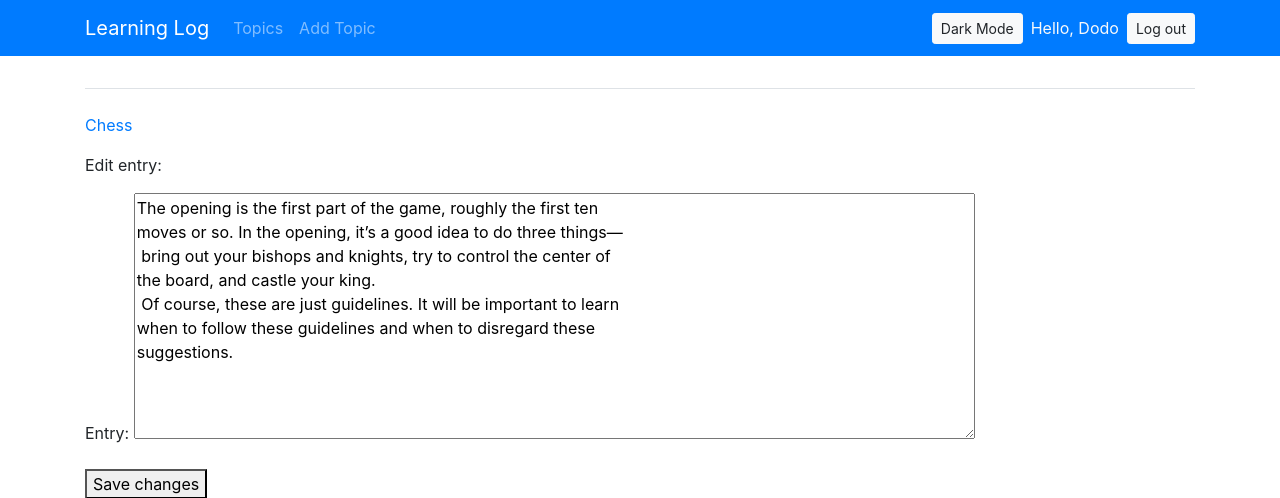
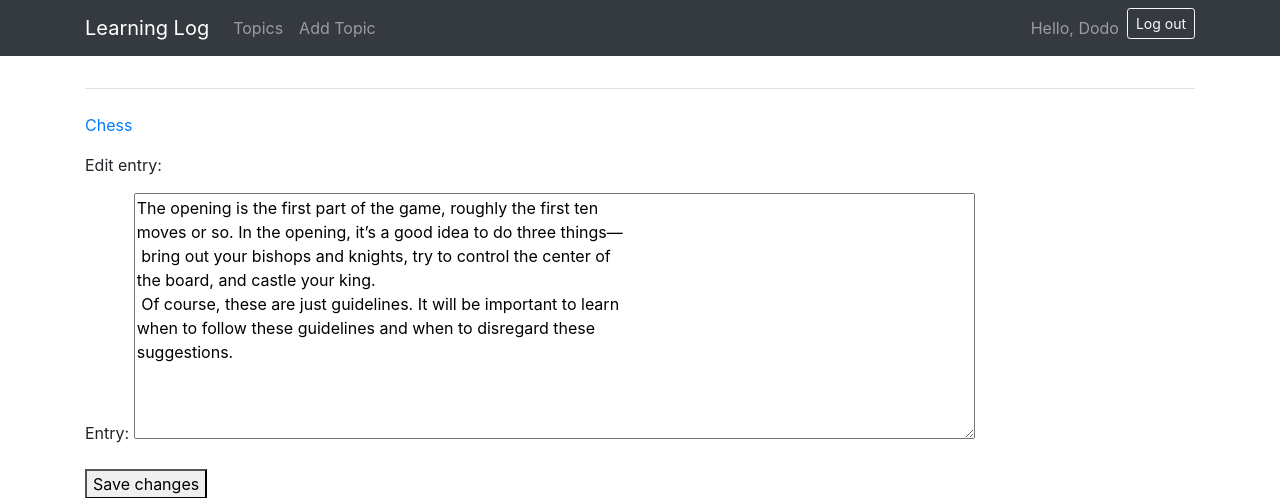
Before and after one commit to Dodo-tech001/learning-tracker, a Django app: page /edit_entry/1/ in a window 1280 px wide. Shown: the top 498 px of the page. Run offline with Django 5.2, Linux system fonts and the light colour scheme; a user stored in the database is signed in; data comes from the database, SQL or seed files in the repository; some libraries are stand-ins or nearby versions.

Commit message:
Added new theme

```diff
--- a/learning_logs/templates/learning_logs/base.html
+++ b/learning_logs/templates/learning_logs/base.html
@@ -9,6 +9,7 @@
   {% bootstrap_javascript jquery='full' %}
 
   <style>
+    /* Dark mode styles */
     body.dark-mode {
       background-color: #121212;
       color: #e0e0e0;
@@ -18,25 +19,35 @@
       background-color: #1f1f1f !important;
     }
 
-    .dark-mode .navbar-text,
-    .dark-mode .nav-link {
+    .dark-mode .container,
+    .dark-mode .card,
+    .dark-mode .form-control {
+      background-color: #1e1e1e !important;
+      color: #e0e0e0;
+    }
+
+    .dark-mode a,
+    .dark-mode .nav-link,
+    .dark-mode .navbar-text {
       color: #e0e0e0 !important;
     }
 
-    .dark-mode .btn-light {
-      background-color: #333 !important;
-      color: #fff !important;
-      border: 1px solid #555;
+    .dark-mode .btn {
+      background-color: #444;
+      color: white;
+      border: none;
     }
 
-    .dark-mode .border-bottom {
-      border-color: #444 !important;
+    .dark-mode input,
+    .dark-mode textarea {
+      background-color: #2c2c2c;
+      color: white;
+      border: 1px solid #555;
     }
   </style>
 </head>
 <body>
-  <!-- Navbar -->
-  <nav class="navbar navbar-expand-md navbar-dark bg-primary mb-4">
+  <nav class="navbar navbar-expand-md navbar-dark bg-dark mb-4">
     <div class="container">
       <a class="navbar-brand" href="{% url 'learning_logs:index' %}">Learning Log</a>
       <button class="navbar-toggler" type="button" data-toggle="collapse" data-target="#navbarContent"
@@ -56,20 +67,15 @@
           {% endif %}
         </ul>
 
-        <ul class="navbar-nav ml-auto align-items-center">
-          <!-- 🌙 Dark Mode Toggle -->
-          <li class="nav-item mr-2">
-            <button id="darkModeToggle" class="btn btn-sm btn-light">Dark Mode</button>
-          </li>
-
+        <ul class="navbar-nav ml-auto">
           {% if user.is_authenticated %}
             <li class="nav-item">
-              <span class="navbar-text text-light">Hello, {{ user.username }}</span>
+              <span class="navbar-text">Hello, {{ user.username }}</span>
             </li>
-            <li class="nav-item">
-              <form action="{% url 'users:logout' %}" method="post" class="form-inline ml-2">
+            <li class="nav-item ml-2">
+              <form action="{% url 'users:logout' %}" method="post" class="form-inline">
                 {% csrf_token %}
-                <button type="submit" class="btn btn-sm btn-light">Log out</button>
+                <button type="submit" class="btn btn-sm btn-outline-light">Log out</button>
               </form>
             </li>
           {% else %}
@@ -85,7 +91,6 @@
     </div>
   </nav>
 
-  <!-- Main Content -->
   <main role="main" class="container">
     <div class="pb-2 mb-4 border-bottom">
       {% block page_header %}{% endblock page_header %}
@@ -96,13 +101,10 @@
   </main>
 
   <script>
-    const toggleButton = document.getElementById('darkModeToggle');
-    const body = document.body;
-
-    toggleButton.addEventListener('click', () => {
-      body.classList.toggle('dark-mode');
-      toggleButton.textContent = body.classList.contains('dark-mode') ? 'Light Mode' : 'Dark Mode';
-    });
+    // Optional: Auto-detect dark mode based on system preference
+    if (window.matchMedia && window.matchMedia('(prefers-color-scheme: dark)').matches) {
+      document.body.classList.add('dark-mode');
+    }
   </script>
 </body>
 </html>
```
